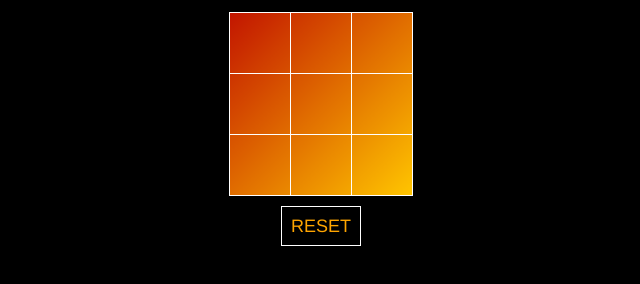
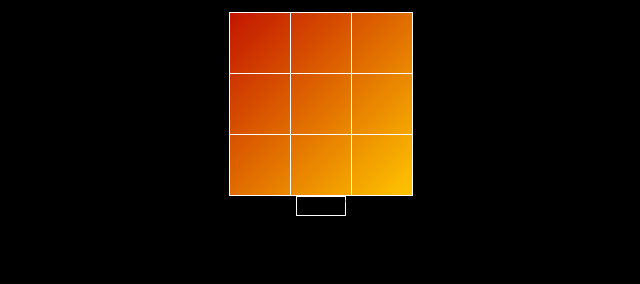
Before and after one commit to mikesuchor/FCC-TicTacToe, a plain HTML site: page index.html in a window 1280 px wide. Shown: the part 130-414 px from the top of the page, without its empty margins (319-959 px from the left). Drawn offline with Linux system fonts and the light colour scheme; files that its build step writes are made by us from their sources.

Commit message:
Removed reset button styling

```diff
--- a/style.css
+++ b/style.css
@@ -88,12 +88,3 @@ td {
   font-family: "Monoton", cursive;
   font-size: 32px;
 }
-
-#resetbutton {
-  margin-top: 10px;
-  width: 80px;
-  height: 40px;
-  color: orange;
-  font-family: '"Helvetica Neue"', Helvetica, Arial, sans-serif;
-  font-size: 18px;
-}
```
